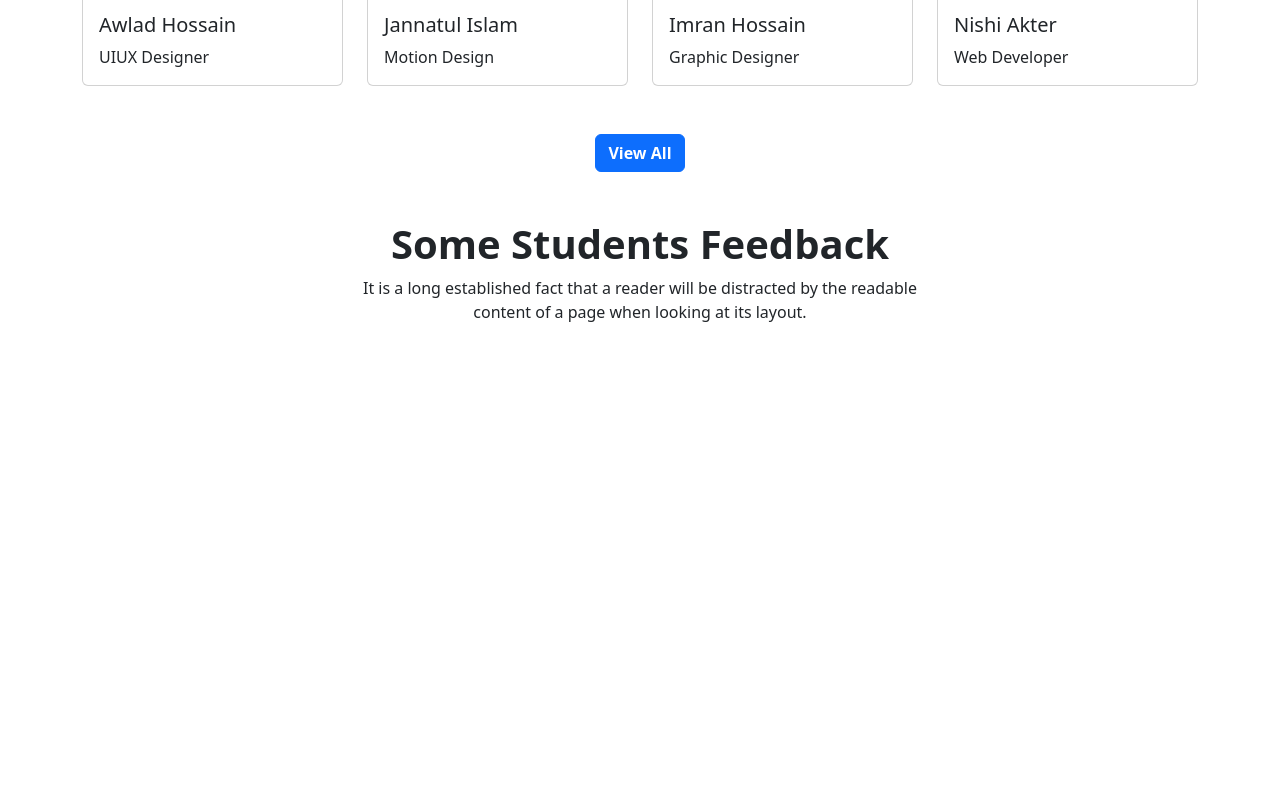
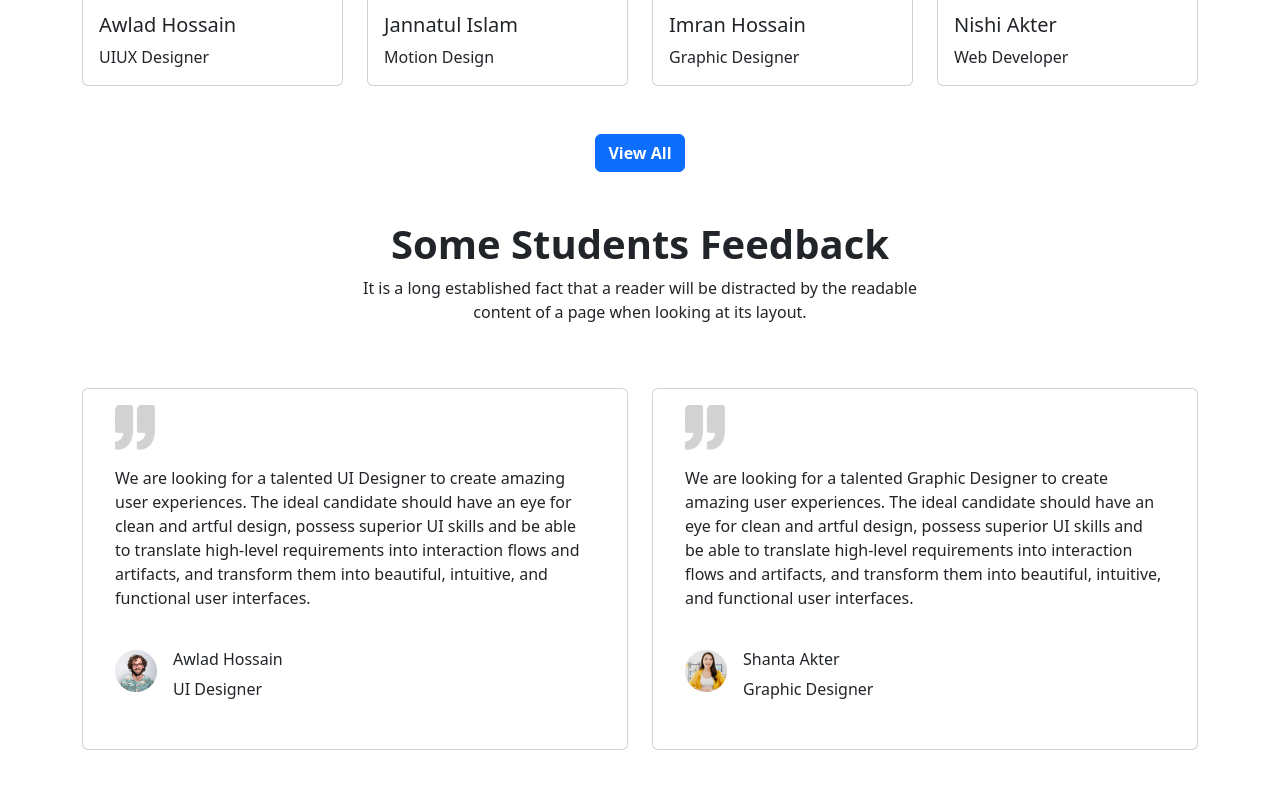
Before and after one commit to JiaulChowdhury/EdTech-website, a plain HTML site: page index.html in a window 1280 px wide. Shown: the part 3237-4025 px from the top of the page. Before the commit the page ends 3625 px from the top, so only its background shows below. Drawn offline with nearby package versions, Linux system fonts and the light colour scheme.

Commit message:
Students Feedback update

```diff
--- a/index.html
+++ b/index.html
@@ -354,11 +354,56 @@
             It is a long established fact that a reader will be distracted by the readable<br>
             content of a page when looking at its layout.
         </div>
+        <div class="container mb-5">
+          <div class="row row-cols-1 row-cols-md-2 g-4 ">
+            <div class="col">
+              <div class="card p-3">
+                <div class="d-flex justify-content-start gap-3">
+                    <img class="img-fluid ps-3 d-flex justify-content-start " style="width: 55.88px;height: 44.67px;" src="images/comma.png" alt="...">
+                </div>
+                <div class="card-body">
+                  <p class="card-text">We are looking for a talented UI Designer to create amazing user experiences.  The ideal candidate should have an eye for clean and artful design, possess superior UI skills and be able to translate high-level requirements into interaction flows and artifacts, and transform them into beautiful, intuitive, and functional user interfaces.</p>
+                  <br>
+                  <div class="d-flex justify-content-start gap-3">
+                    <div>
+                      <img src="images/student/student-5.png" alt="">
+                    </div>
+                    <div>
+                      <h6 class="">Awlad Hossain</h6>
+                      <p>UI Designer</p>
+                    </div>
+                  </div>
+                </div>
+              </div>
+            </div>
 
+
+            <div class="col">
+              <div class="card p-3">
+                <img class="img-fluid ps-3" style="width: 55.88px;height: 44.67px;" src="images/comma.png" alt="...">
+                <div class="card-body">
+                  <p class="card-text">We are looking for a talented Graphic Designer to create amazing user experiences.  The ideal candidate should have an eye for clean and artful design, possess superior UI skills and be able to translate high-level requirements into interaction flows and artifacts, and transform them into beautiful, intuitive, and functional user interfaces.</p>
+                  <br>
+                  <div class="d-flex justify-content-start gap-3">
+                    <div>
+                      <img src="images/student/student-6.png" alt="">
+                    </div>
+                    <div>
+                      <h6 class="">Shanta Akter</h6>
+                      <p>Graphic Designer</p>
+                    </div>
+                  </div>
+                </div>
+              </div>
+            </div>
+
+          </div>
+        </div>
 
 
       </section>
       <!-- Some Students Feedback end -->
+
 
 
     </main>
```
Also changed, not shown: images/rating.png (added).
